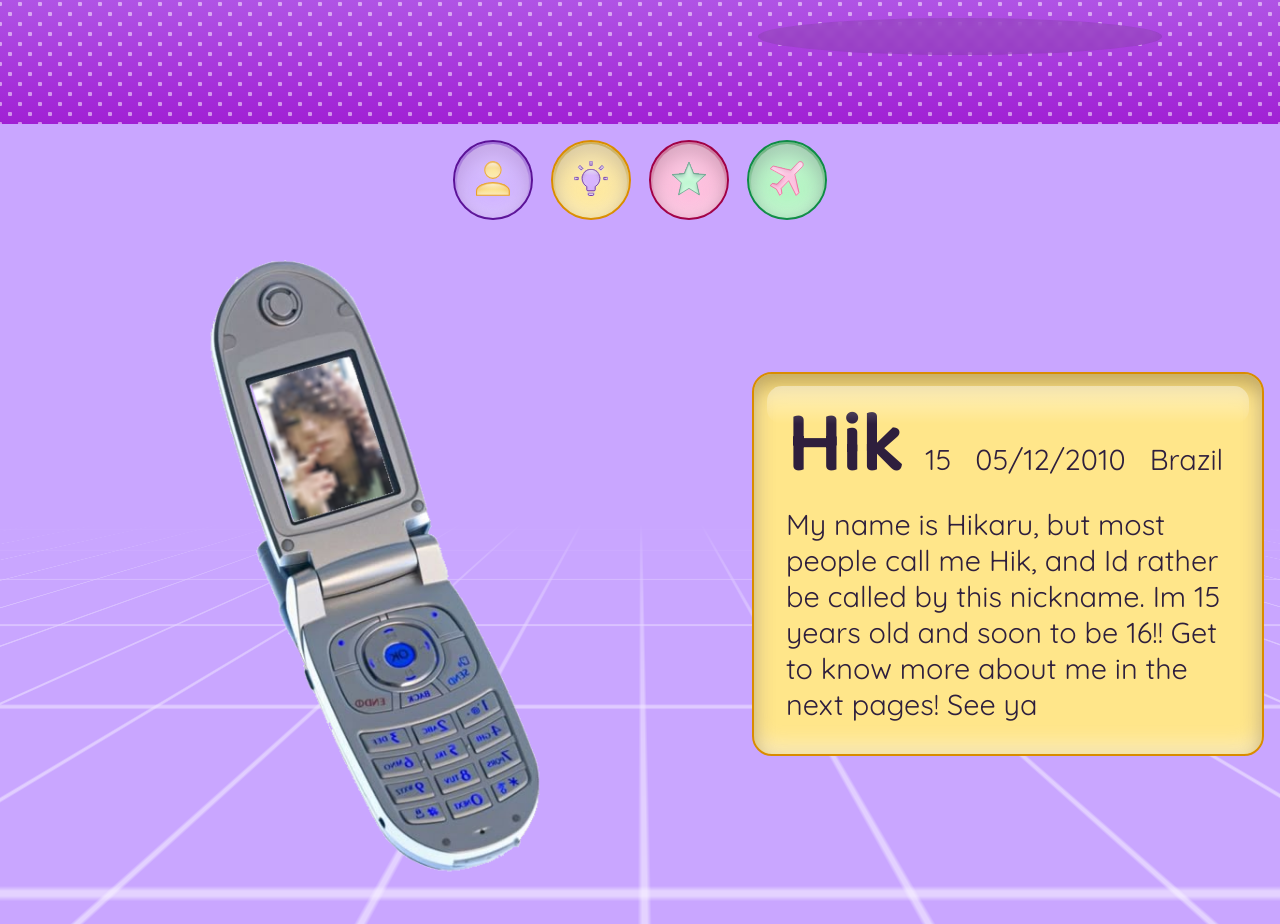
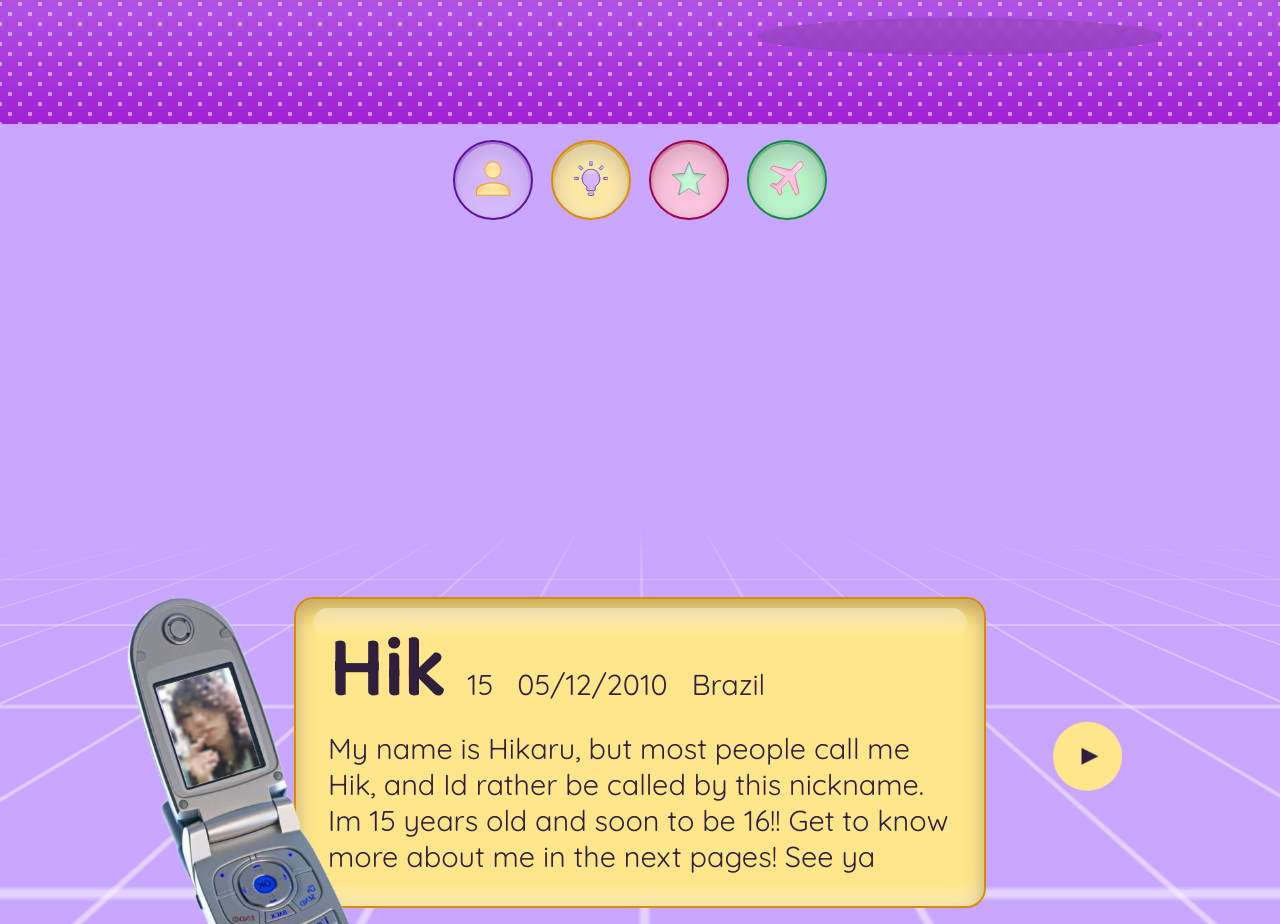
Before and after one commit to iwasww/personal-page, a plain HTML site: page index.html in a window 1280 px wide. Shown: the part 676-1600 px from the top of the page. Drawn offline with Linux system fonts and the light colour scheme.

Commit message:
style: change layout style on about me page

```diff
--- a/index.html
+++ b/index.html
@@ -65,11 +65,9 @@
                 </button>
             </div>
 
-            <div class="abt-me-content">
+            <div class="text">
 
                 <img src="assets/phone.png" alt="phone">
-
-                <div class="text">
 
                     <div class="top-text">
                         <h1>Hik</h1>
@@ -81,8 +79,6 @@
                     <p>My name is Hikaru, but most people call me Hik, and Id rather be called by this nickname. Im 15 years old and soon to be 16!! Get to know more about me in the next pages! See ya</p>
 
                 </div>
-
-            </div>
 
         </section>
 
--- a/style.css
+++ b/style.css
@@ -592,6 +592,8 @@ main #hero .right .card-3d .reaction:nth-child(3).green-state {
 
     display: flex;
     flex-direction: column;
+    align-items: center;
+    justify-content: space-between;
 
     padding: min(1rem, 10%);
     box-sizing: border-box;
@@ -733,36 +735,33 @@ main #hero .right .card-3d .reaction:nth-child(3).green-state {
 }
 
 .top-buttons,
-.abt-me-content {
+.text {
     position: relative;
     z-index: 1;
 }
 
-.abt-me-content {
-    min-height: 0;
-    display: flex;
-    flex-direction: row;
-    justify-content: center;
-    align-items: center;
-    gap: 3rem;
+.text {
+    align-self: center;
 }
 
-.abt-me-content > img {
-    max-height: 100%;
+.text img {
+    max-height: 500px;
     width: auto;
     object-fit: contain;
+    position: absolute;
+
+    left: -45%;
+    top: -10%;
 }
 
-.abt-me-content .text {
-    flex-grow: 2;
+.text {
     display: flex;
     flex-direction: column;
     gap: 1rem;
-    max-width: 30rem;
     font-family: "Quicksand", sans-serif;
     color: var(--blue-grey);
 
-    width: 100%;
+    width: 50%;
 
     background-color: var(--light-yellow);
     border: 2px solid var(--dark-orange);
@@ -775,7 +774,7 @@ main #hero .right .card-3d .reaction:nth-child(3).green-state {
     position: relative;
 }
 
-.abt-me-content .text::after {
+.text::before {
     content: "";
     position: absolute;
 
@@ -789,20 +788,46 @@ main #hero .right .card-3d .reaction:nth-child(3).green-state {
     border-radius: 15px;
 }
 
-.abt-me-content .top-text {
+.text::after {
+    content: "▼";
+    position: absolute;
+
+    aspect-ratio: 1 / 1;
+    width: 10%;
+    height: auto;
+
+    right: -20%;
+    top: 40%;
+
+    color: var(--blue-grey);
+    background-color: var(--light-yellow);
+    border-radius: 50%;
+
+    display: flex;
+    justify-content: center;
+    align-items: center;
+
+    font-size: clamp(1rem, 1vw + 1rem, 2rem);
+
+    transform: rotate(-90deg);
+
+    cursor: pointer;
+}
+
+.top-text {
     display: flex;
     flex-wrap: wrap;
     align-items: baseline;
     gap: .5rem 1.5rem;
 }
 
-.abt-me-content .top-text h1 {
+.top-text h1 {
     font-family: "Baloo 2", sans-serif;
     font-size: clamp(2rem, 4vw + 2rem, 10rem);
     line-height: 1;
 }
 
-.abt-me-content p {
+p {
     font-size: clamp(1rem, 1vw + 1rem, 5rem);
 }
 
```
